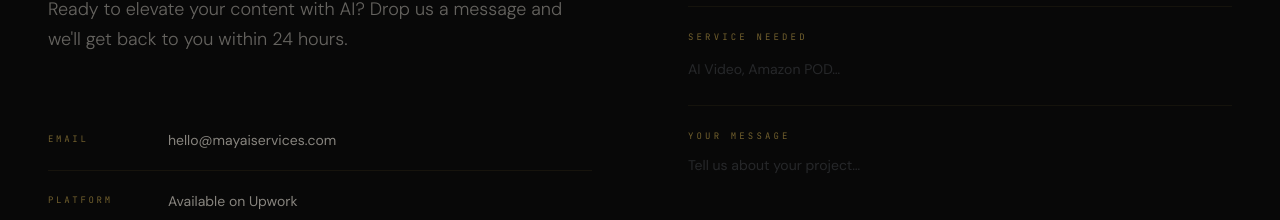
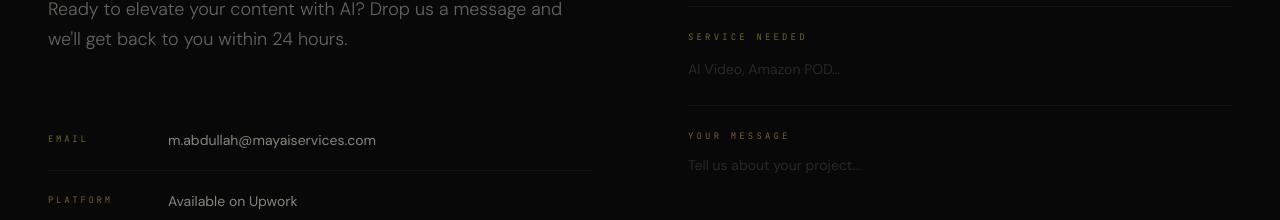
Before and after one commit to humku/mayaforge, a Next.js app: page / in a window 1280 px wide. Shown: the part 5275-5495 px from the top of the page. Built offline with nearby package versions, Linux system fonts and the light colour scheme.

Commit message:
update contact email

```diff
--- a/src/app/page.tsx
+++ b/src/app/page.tsx
@@ -396,7 +396,7 @@ export default function Home() {
               Ready to elevate your content with AI? Drop us a message and we&apos;ll get back to you within 24 hours.
             </p>
             {[
-              { label:"EMAIL",    val:"hello@mayaiservices.com" },
+              { label:"EMAIL",    val:"m.abdullah@mayaiservices.com" },
               { label:"PLATFORM", val:"Available on Upwork"     },
               { label:"RESPONSE", val:"Within 24 hours"         },
             ].map(item => (
```
